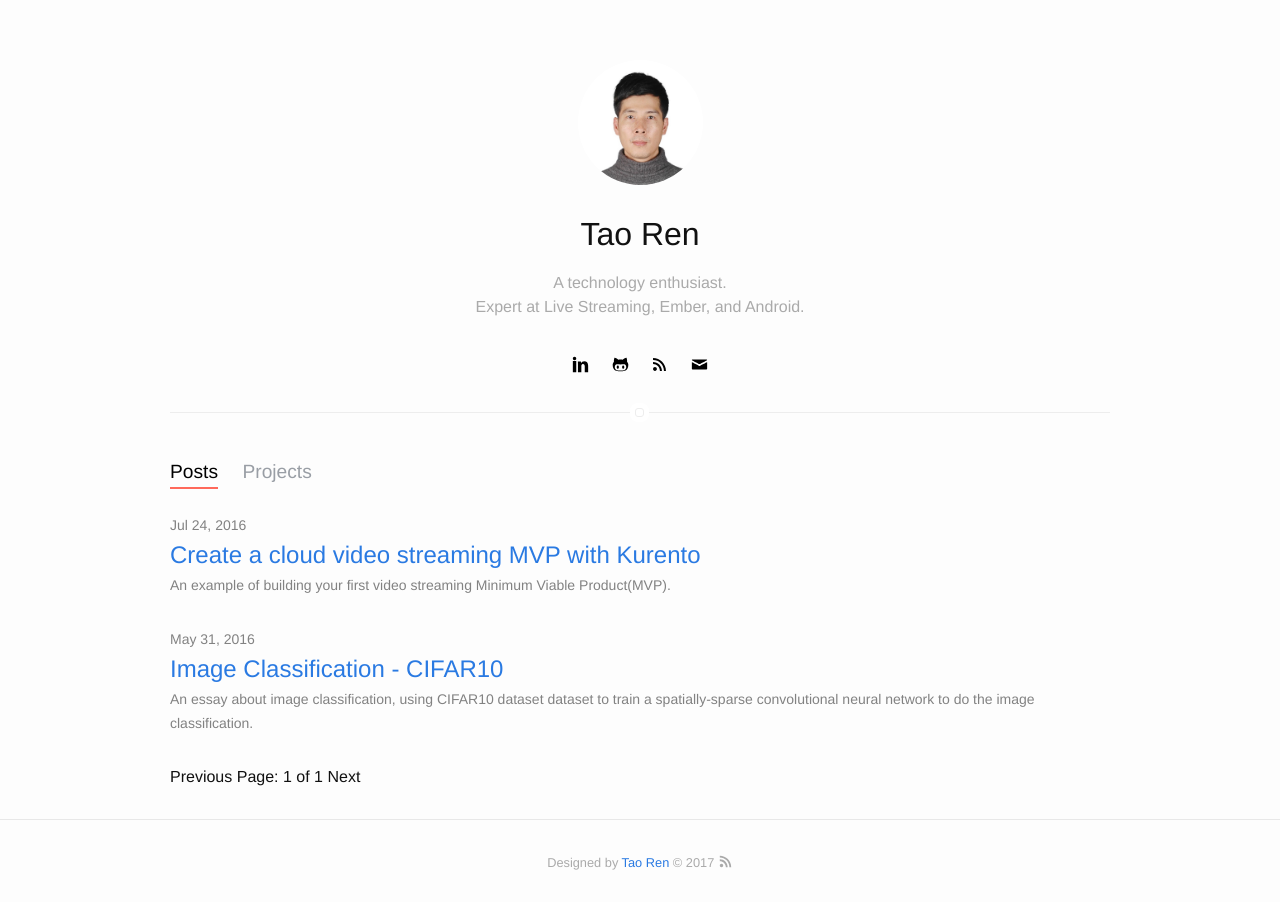
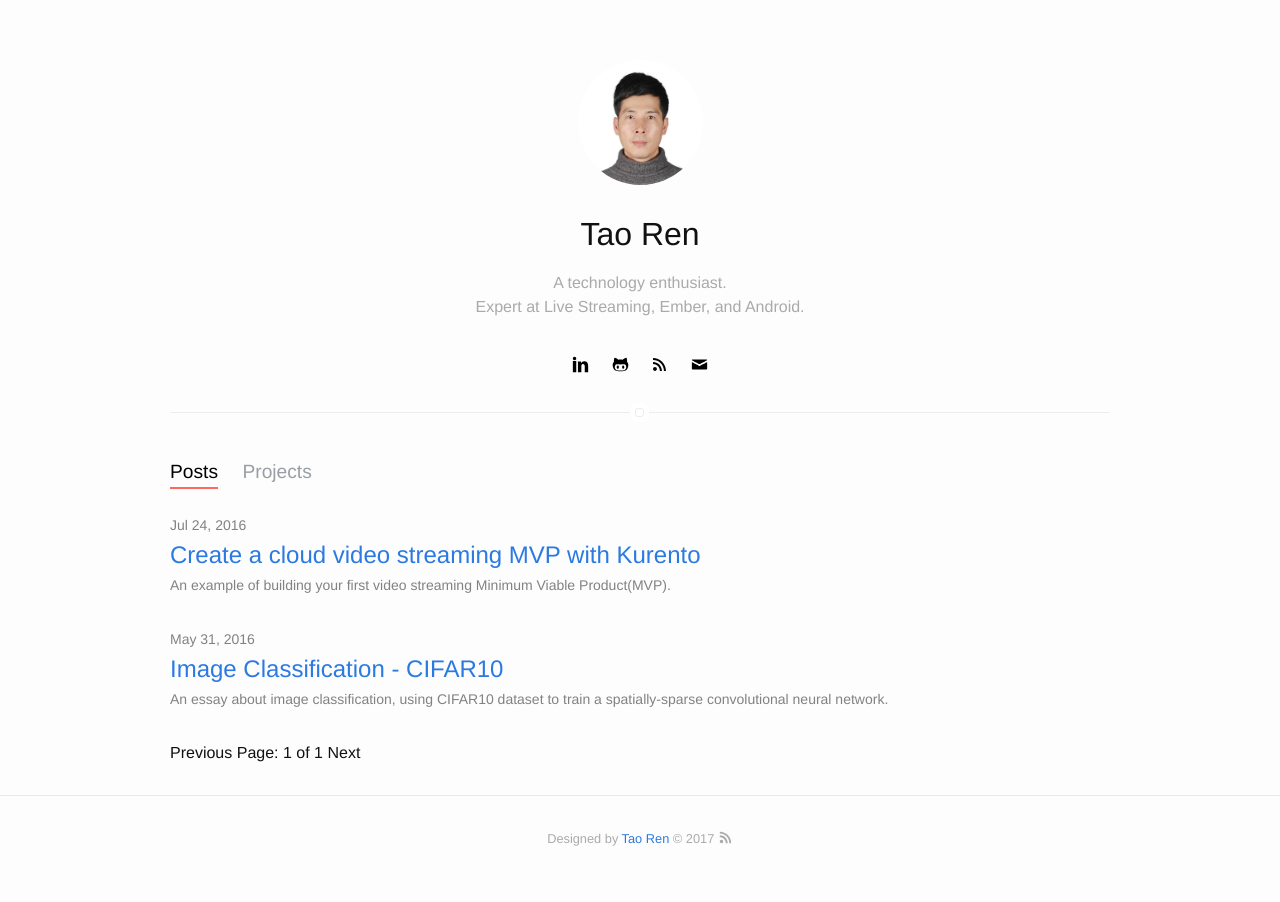
Before and after one commit to touren/touren.github.io, a Jekyll site: the page built from index.html, in a window 1280 px wide. Built offline with Jekyll 4.4.1, drawn with Linux system fonts in a browser that asks for light colours; the list of posts is cut into pages by our own code; comment, search, counter and statistics services are not loaded.

Commit message:
Change description.

```diff
--- a/_posts/2016-05-31-Image Classification-CIFAR10.html
+++ b/_posts/2016-05-31-Image Classification-CIFAR10.html
@@ -1,7 +1,7 @@
 ---
 layout: post
 title: Image Classification - CIFAR10
-description: An essay about image classification, using CIFAR10 dataset dataset to train a spatially-sparse convolutional neural network to do the image classification.
+description: An essay about image classification, using CIFAR10 dataset to train a spatially-sparse convolutional neural network.
 tags:
     - Image Classification
     - CIFAR10
```
